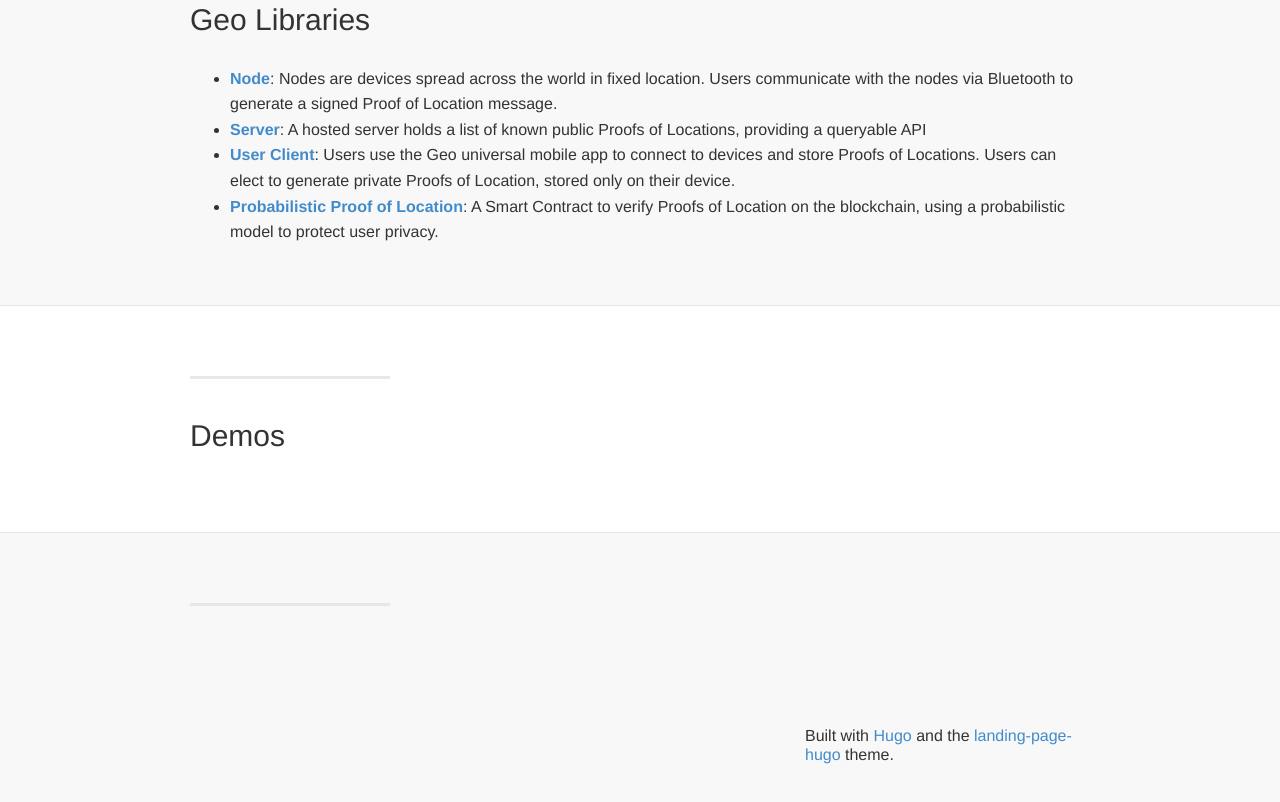
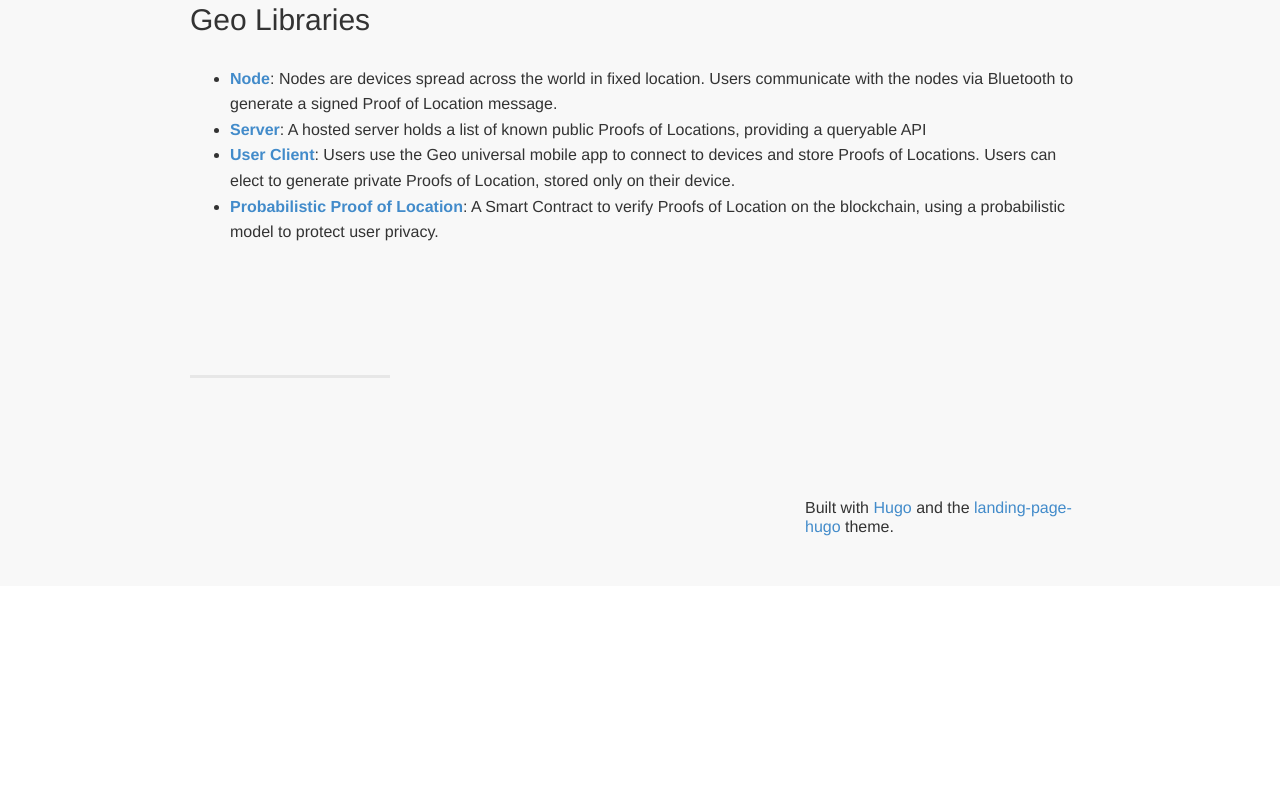
Before and after one commit to GeoProof/geoproof.github.io, a plain HTML site: page index.html in a window 1280 px wide. Shown: the part 924-1726 px from the top of the page. After the commit the page ends 1510 px from the top, so only its background shows below. Drawn offline with Linux system fonts and the light colour scheme.

Commit message:
Remove code

```diff
--- a/index.html
+++ b/index.html
@@ -124,27 +124,6 @@
     </div>
 
 
-    <div class="content-section-b">
-
-
-        <div class="container">
-
-            <div class="row">
-                <div>
-                    <hr class="section-heading-spacer">
-                    <div class="clearfix"></div>
-                    <h2 class="section-heading">Demos</h2>
-
-                    <p></p>
-
-                </div>
-            </div>
-
-        </div>
-
-
-    </div>
-
 
     <div class="content-section-a">
 
```
